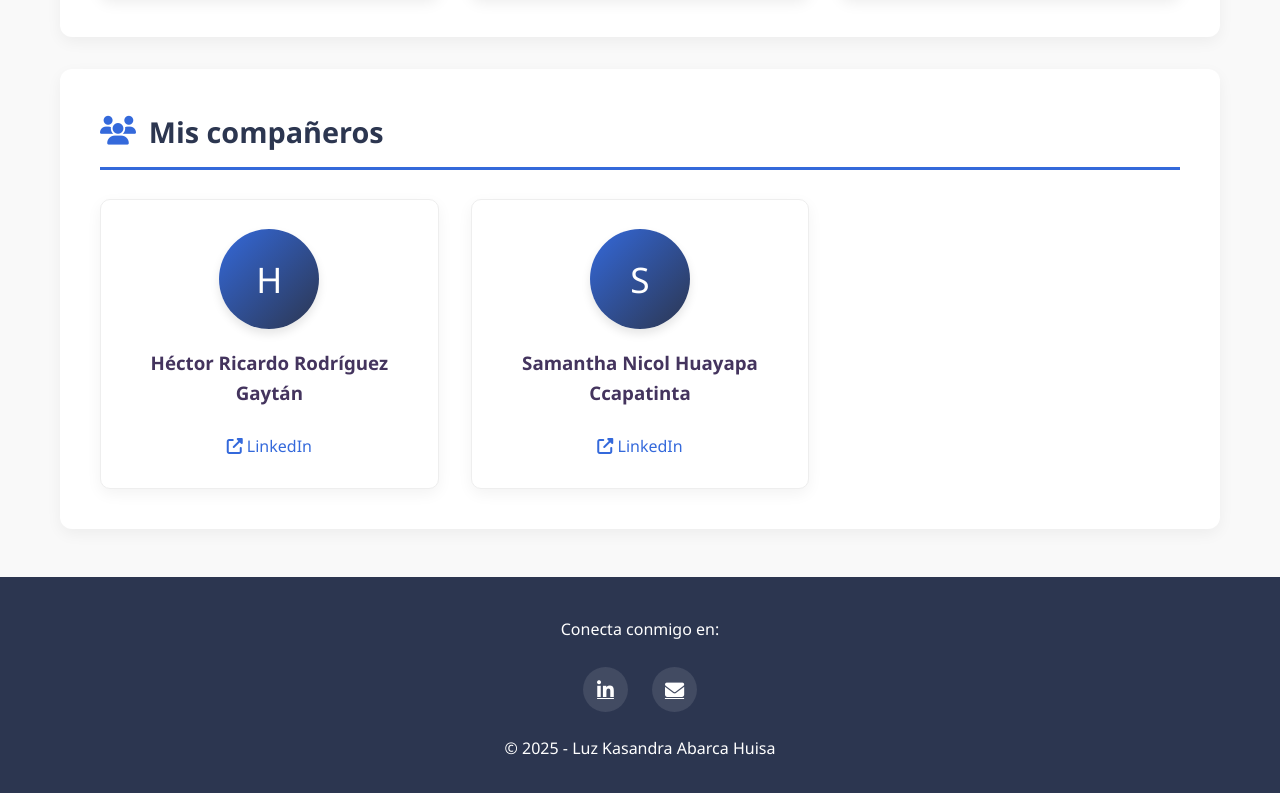
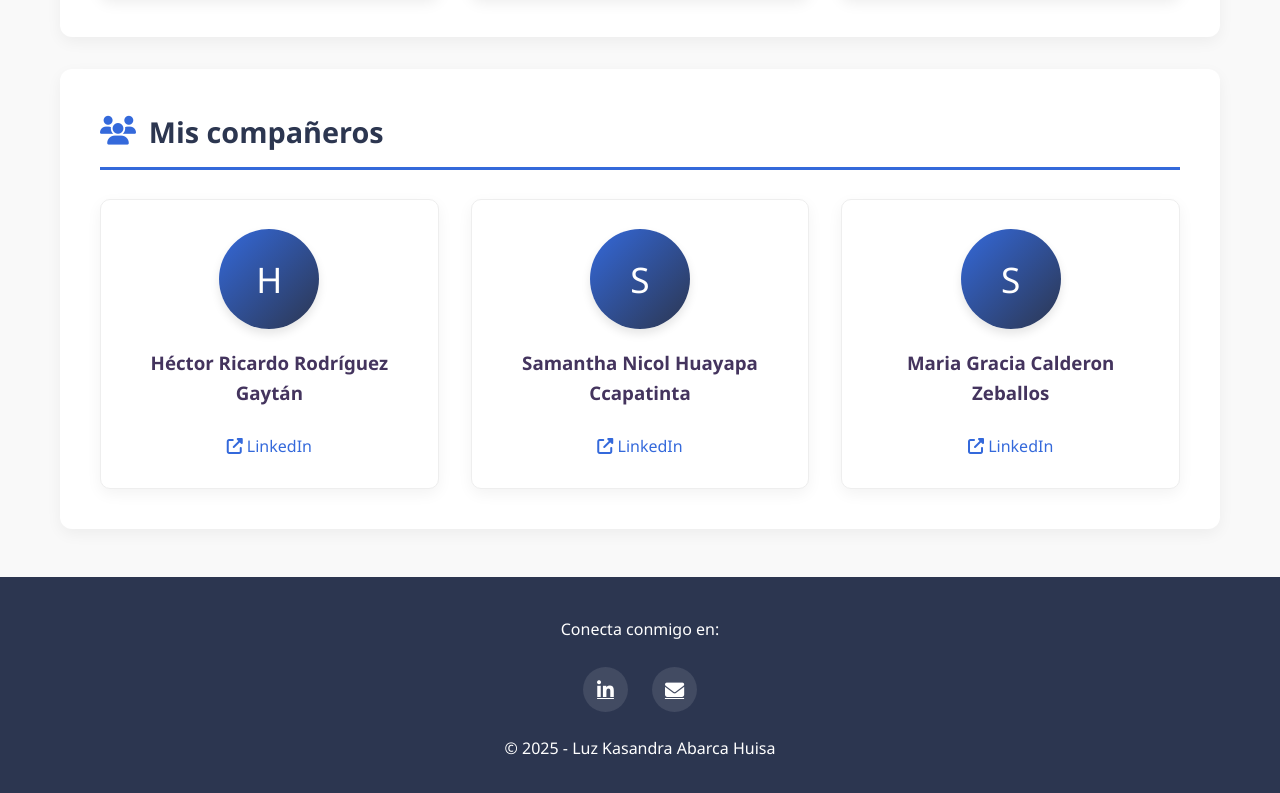
Before and after one commit to kasandraabarca/kasandraabarca, a plain HTML site: page index.html in a window 1280 px wide. Shown: the part 2202-2995 px from the top of the page. Drawn offline with Linux system fonts and the light colour scheme.

Commit message:
index.html

```diff
--- a/index.html
+++ b/index.html
@@ -541,6 +541,13 @@
                         <i class="fas fa-external-link-alt"></i> LinkedIn
                     </a>
                 </div>
+                <div class="classmate-card">
+                    <div class="classmate-img">S</div>
+                    <h3>Maria Gracia Calderon Zeballos</h3>
+                    <a href="https://mariagraciacz.github.io/mariagraciacalderonz.github.io/" class="classmate-link" target="_blank">
+                        <i class="fas fa-external-link-alt"></i> LinkedIn
+                    </a>
+                </div>
             </div>
         </section>
     </div>
```
